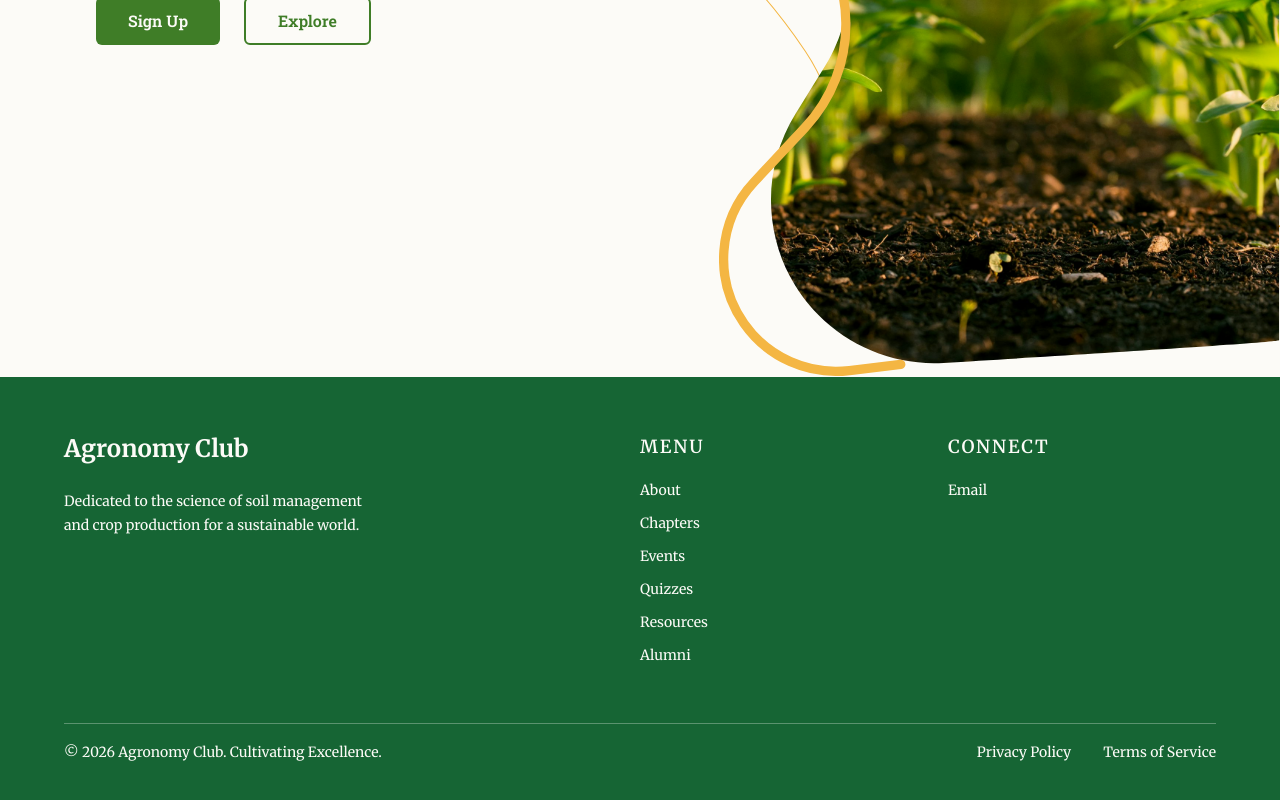
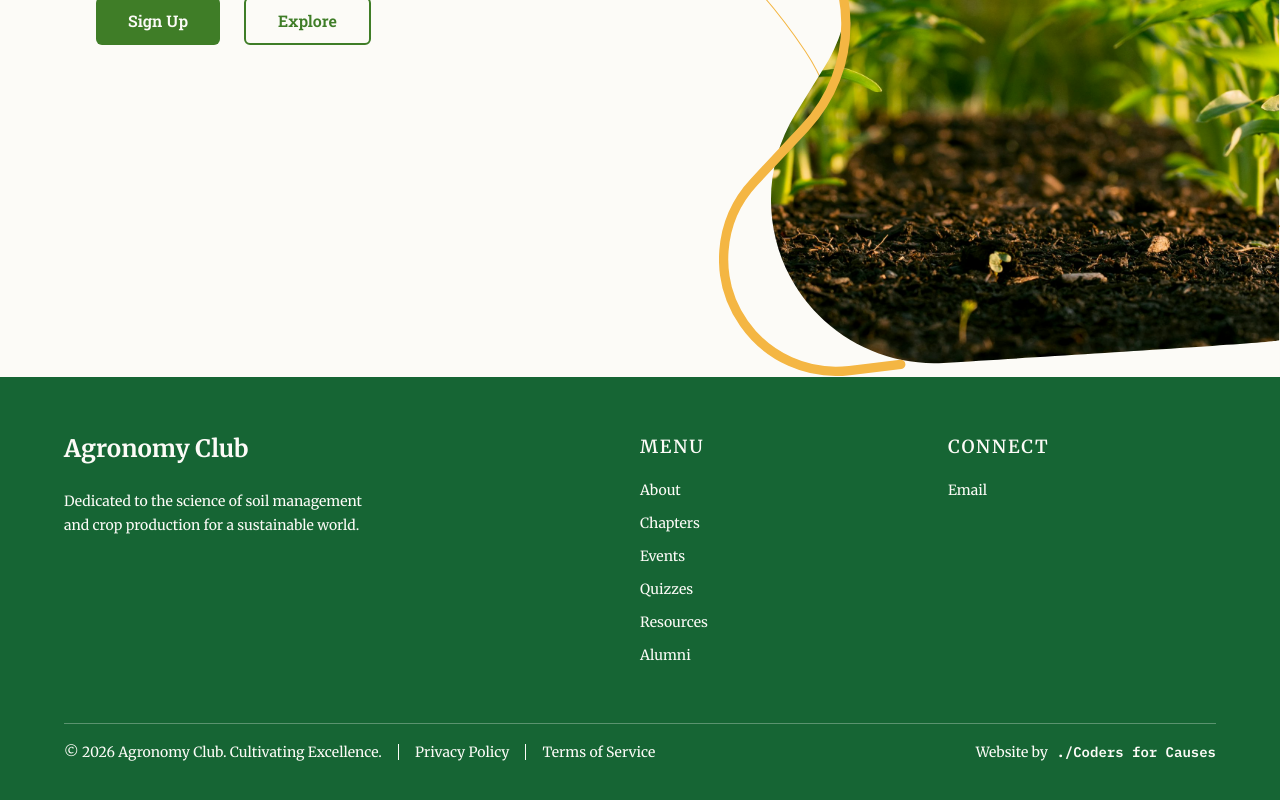
Before and after one commit to codersforcauses/agronomy-club, a Next.js app in the folder client/: page / in a window 1280 px wide. Shown: the part 487-1287 px from the top of the page. Built offline with nearby package versions, Linux system fonts and the light colour scheme.

Commit message:
feat: add coders for causes link in footer

```diff
--- a/client/src/app/layout.tsx
+++ b/client/src/app/layout.tsx
@@ -1,7 +1,7 @@
 import "@/styles/globals.css";
 
 import type { Metadata } from "next";
-import { Merriweather, Roboto_Slab } from "next/font/google";
+import { IBM_Plex_Mono,Merriweather, Roboto_Slab } from "next/font/google";
 
 import Providers from "@/components/main/providers";
 import { Footer } from "@/components/ui/footer";
@@ -20,6 +20,11 @@ const roboto_slab = Roboto_Slab({
   subsets: ["latin"],
   variable: "--font-roboto-slab",
 });
+const plexMono = IBM_Plex_Mono({
+  subsets: ["latin"],
+  weight: ["400", "500", "600", "700"],
+  variable: "--font-plex-mono",
+});
 
 export default function RootLayout({
   children,
@@ -29,7 +34,7 @@ export default function RootLayout({
   return (
     <html
       lang="en"
-      className={`${merriweather.variable} ${roboto_slab.variable}`}
+      className={`${merriweather.variable} ${roboto_slab.variable} ${plexMono.variable}`}
     >
       <body>
         <main className={`font-content text-brand-text`}>
--- a/client/src/components/ui/footer.tsx
+++ b/client/src/components/ui/footer.tsx
@@ -87,27 +87,35 @@ export function Footer() {
         </div>
         <div className="border-t border-brand-surface/30 pt-4">
           <div className="flex flex-col gap-6 text-sm/6 md:flex-row md:items-center md:justify-between">
+            <div className="flex flex-col gap-4 sm:flex-row sm:items-center sm:gap-4">
               <p className="text-brand-surface">
                 © 2026 Agronomy Club. Cultivating Excellence.
               </p>
-            <ul className="flex flex-col gap-4 sm:flex-row sm:items-center sm:gap-8">
-              <li>
+              <div className="hidden h-4 w-px bg-brand-surface sm:block" />
               <Link
                 href="/privacy-policy"
                 className="text-sm/6 text-brand-surface hover:text-brand-yellow"
               >
                 Privacy Policy
               </Link>
-              </li>
-              <li>
+              <div className="hidden h-4 w-px bg-brand-surface sm:block" />
               <Link
                 href="/terms-of-service"
                 className="text-sm/6 text-brand-surface hover:text-brand-yellow"
               >
                 Terms of Service
               </Link>
-              </li>
-            </ul>
+            </div>
+            <p>
+              Website by
+              <a
+                href="https://codersforcauses.org/"
+                className="whitespace-nowrap font-plex-mono font-semibold"
+              >
+                {" "}
+                ./Coders for Causes
+              </a>
+            </p>
           </div>
         </div>
       </div>
--- a/client/src/styles/globals.css
+++ b/client/src/styles/globals.css
@@ -101,6 +101,6 @@
   }
 
   a:hover {
-    @apply text-brand-green;
+    @apply text-brand-yellow;
   }
 }
--- a/client/tailwind.config.ts
+++ b/client/tailwind.config.ts
@@ -21,6 +21,7 @@ const config = {
     extend: {
       fontFamily: {
         sans: ["var(--font-inter)", "Inter", "system-ui", "sans-serif"],
+        "plex-mono": ["IBM Plex Mono", "monospace"],
         content: [
           "var(--font-merriweather)",
           "Merriweather",
```
Lines whose indentation alone changed are shown as unchanged.
